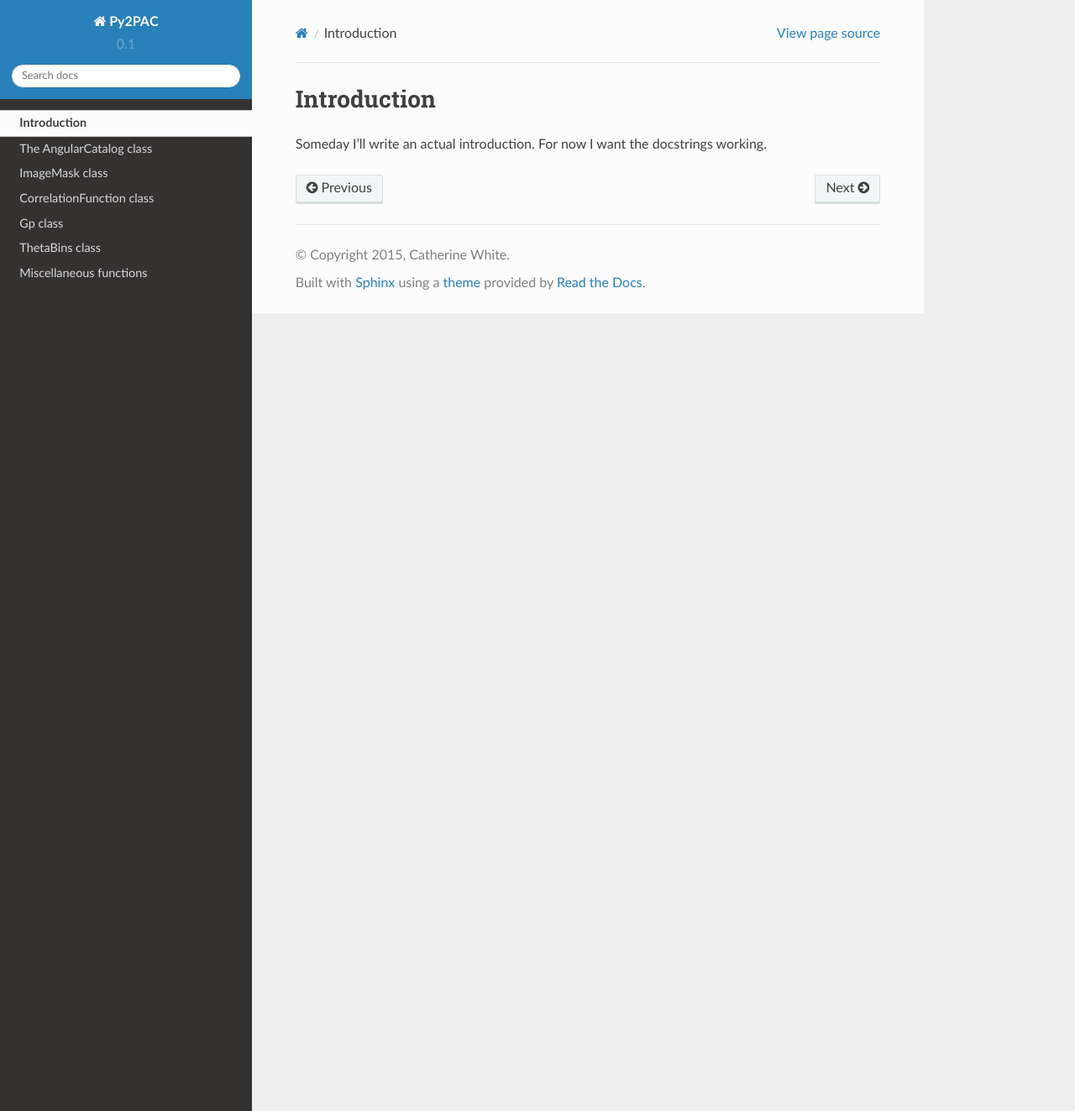
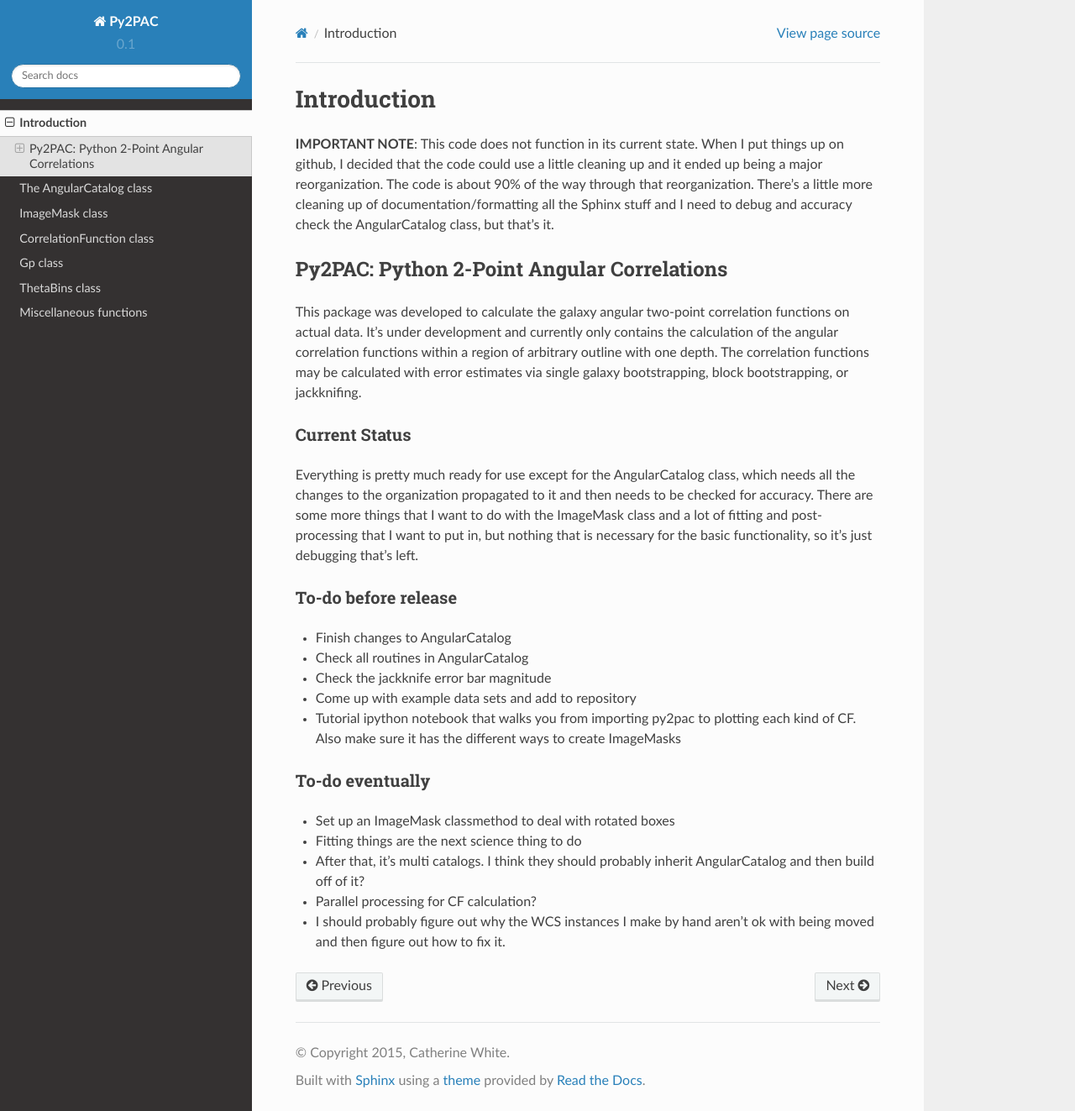
Before and after one commit to cwhite1026/Py2PAC, a Sphinx documentation site: the page built from docs/introduction.rst, in a window 1280 px wide and 1323 px high. Shown: the whole window at 84% size. Built offline with Sphinx 7.4.7 and the Read the Docs theme 2.0.0, drawn with Linux system fonts in a browser that asks for light colours.

Commit message:
update introduction

```diff
--- a/docs/introduction.rst
+++ b/docs/introduction.rst
@@ -1,4 +1,32 @@
 Introduction
 ==================================
 
-Someday I'll write an actual introduction.  For now I want the docstrings working.
+**IMPORTANT NOTE**: This code does not function in its current state.  When I put things up on github, I decided that the code could use a little cleaning up and it ended up being a major reorganization.  The code is about 90% of the way through that reorganization.  There's a little more cleaning up of documentation/formatting all the Sphinx stuff and I need to debug and accuracy check the AngularCatalog class, but that's it.
+
+Py2PAC: Python 2-Point Angular Correlations
+-------------------------------------
+
+This package was developed to calculate the galaxy angular two-point correlation functions on actual data.  It's under development and currently only contains the calculation of the angular correlation functions within a region of arbitrary outline with one depth.  The correlation functions may be calculated with error estimates via single galaxy bootstrapping, block bootstrapping, or jackknifing.
+
+Current Status
+^^^^^^^^^^^
+
+Everything is pretty much ready for use except for the AngularCatalog class, which needs all the changes to the organization propagated to it and then needs to be checked for accuracy.  There are some more things that I want to do with the ImageMask class and a lot of fitting and post-processing that I want to put in, but nothing that is necessary for the basic functionality, so it's just debugging that's left.
+
+To-do before release
+^^^^^^^^^^^^^^^^
+
+* Finish changes to AngularCatalog
+* Check all routines in AngularCatalog
+* Check the jackknife error bar magnitude
+* Come up with example data sets and add to repository
+* Tutorial ipython notebook that walks you from importing py2pac to plotting each kind of CF.  Also make sure it has the different ways to create ImageMasks
+
+To-do eventually
+^^^^^^^^^^^^^^
+
+* Set up an ImageMask classmethod to deal with rotated boxes
+* Fitting things are the next science thing to do
+* After that, it's multi catalogs.  I think they should probably inherit AngularCatalog and then build off of it?
+* Parallel processing for CF calculation?
+* I should probably figure out why the WCS instances I make by hand aren't ok with being moved and then figure out how to fix it.
```
